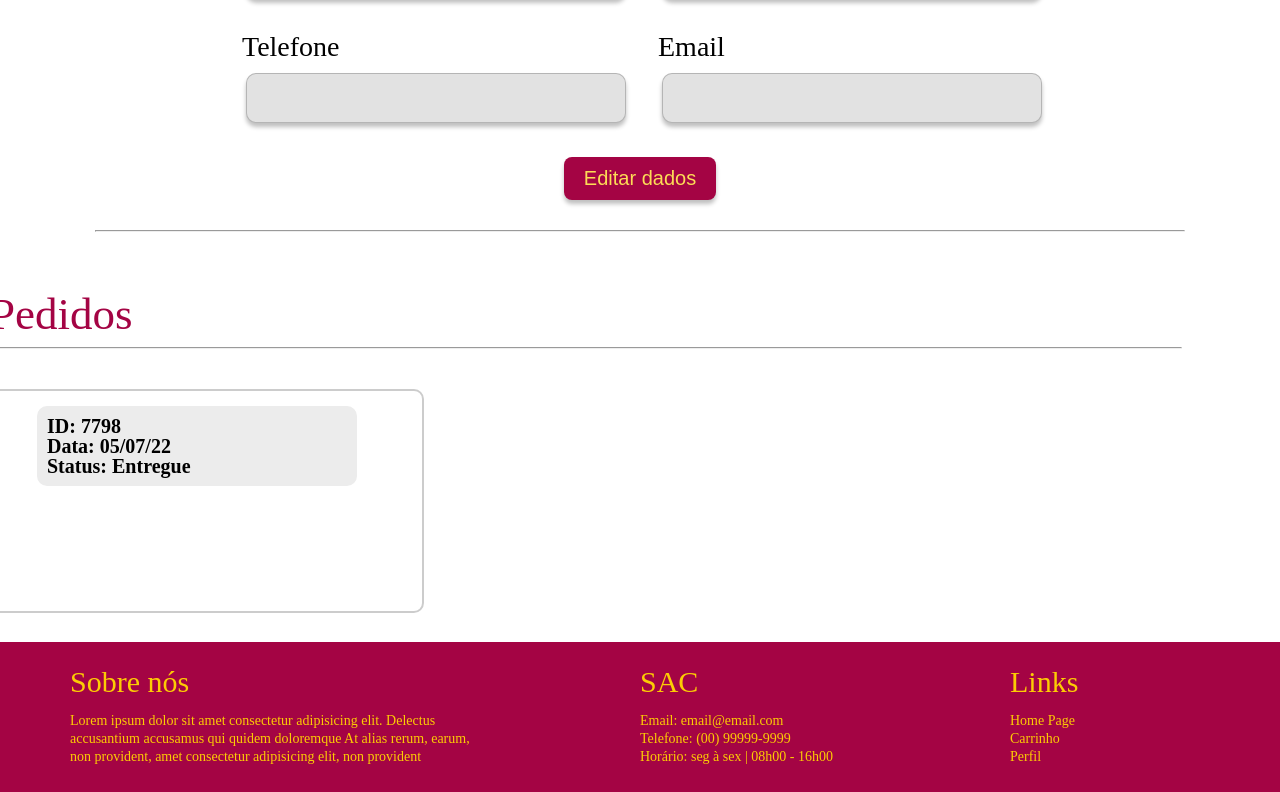
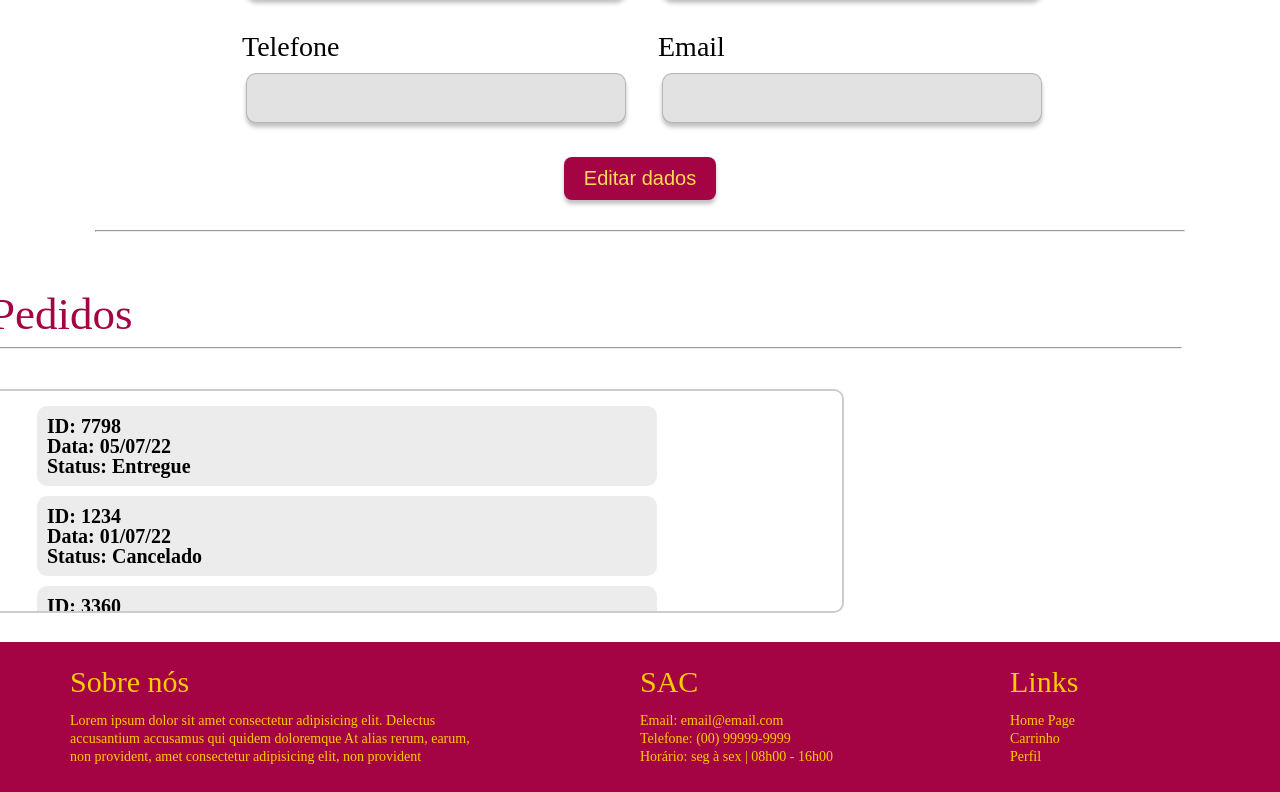
Before and after one commit to MarcusHuzi/Projeto-Web, a Vue app in the folder milestone2/shop/: page /perfil in a window 1280 px wide. Shown: the part 461-1253 px from the top of the page. Built offline with nearby package versions, Linux system fonts and the light colour scheme.

Commit message:
adicionando lista de pedidos

```diff
--- a/milestone2/shop/src/assets/css/perfil.css
+++ b/milestone2/shop/src/assets/css/perfil.css
@@ -138,7 +138,7 @@
     border-radius: 10px;
     border: 2.5px solid rgba(0, 0, 0, 0.2);
     font-weight: bolder;
-    width: 380px;
+    width: 800px;
     height: 200px;
     padding: 10px 10px 10px 40px;
 }
@@ -148,7 +148,7 @@
     padding: 10px 10px 10px 10px;
     margin: 5px 10px 10px 5px;
     background-color: #ececec;
-    width: 300px;
+    width: 600px;
     border: none;
     border-radius: 10px;
 }
--- a/milestone2/shop/src/views/PerfilView.vue
+++ b/milestone2/shop/src/views/PerfilView.vue
@@ -87,7 +87,34 @@
                         <label>Status:</label>
                         <span> Entregue </span>
                     </div>
-
+                </li>
+                <li class="info-pedido">
+                    <div class="id">
+                        <label> ID: </label>
+                        <span> 1234 </span>
+                    </div>
+                    <div class="data">
+                        <label> Data: </label>
+                        <span> 01/07/22 </span>
+                    </div>
+                    <div class="status">
+                        <label>Status:</label>
+                        <span> Cancelado </span>
+                    </div>
+                </li>
+                <li class="info-pedido">
+                    <div class="id">
+                        <label> ID: </label>
+                        <span> 3360 </span>
+                    </div>
+                    <div class="data">
+                        <label> Data: </label>
+                        <span> 02/07/22 </span>
+                    </div>
+                    <div class="status">
+                        <label>Status:</label>
+                        <span> Em progresso </span>
+                    </div>
                 </li>
             </ul>
 
```
